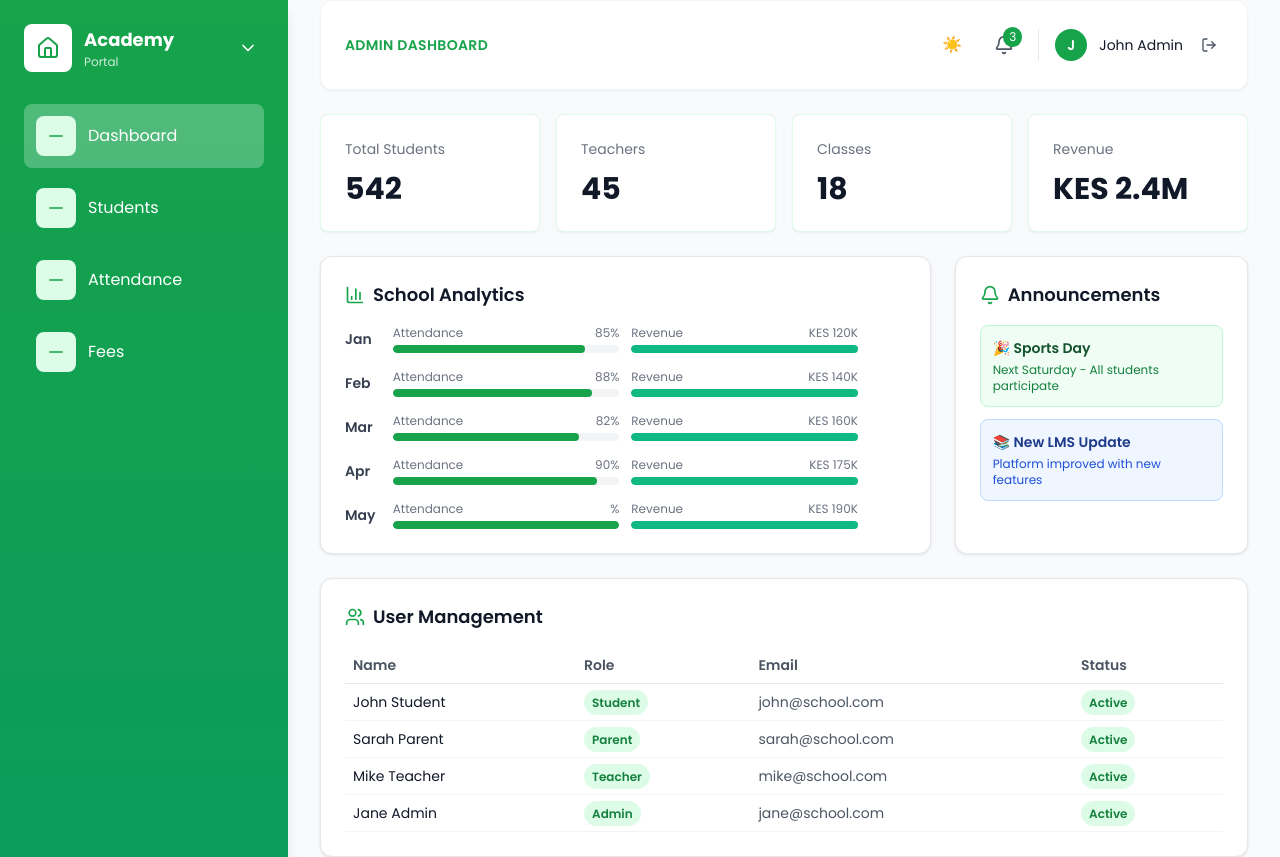
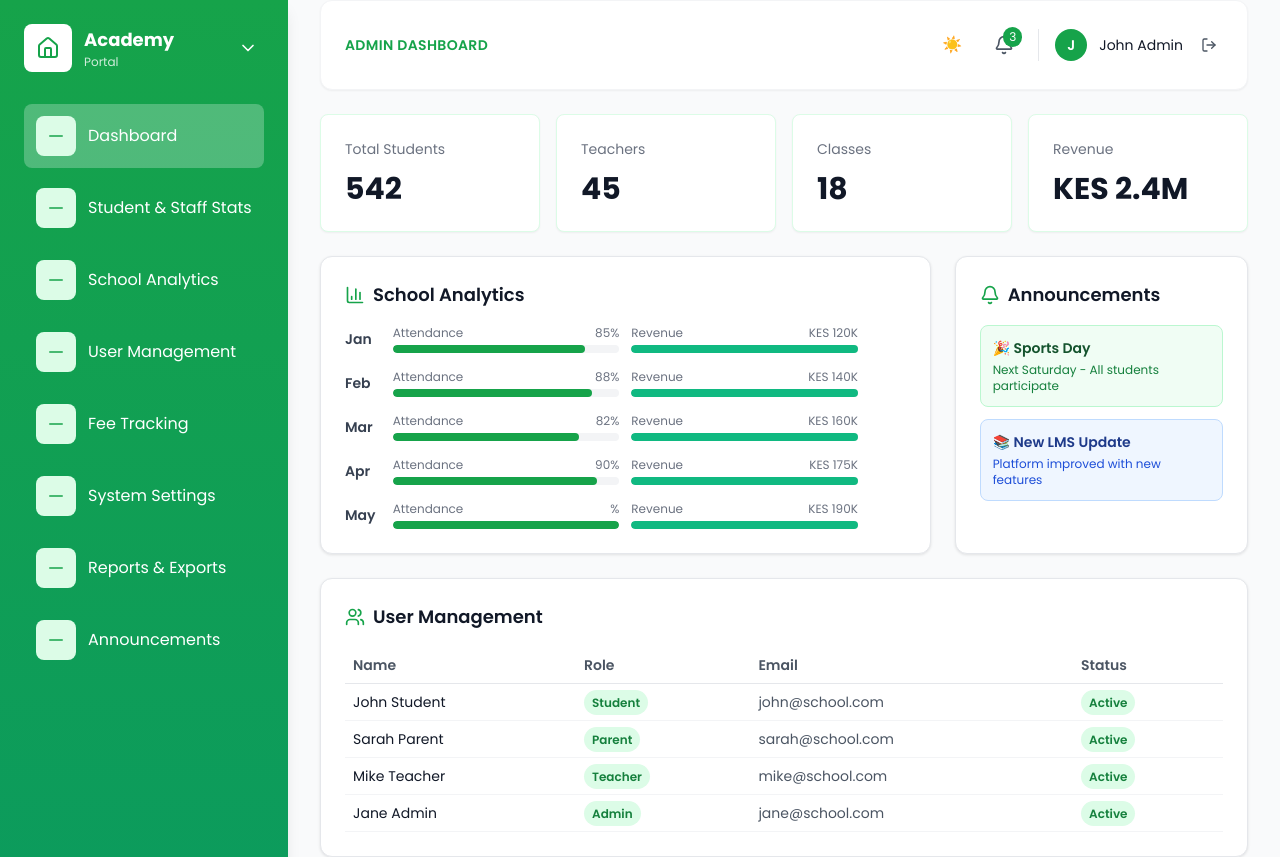
Before and after one commit to itaueliud/tstSchoolPortalDemo, a Next.js app: page /admin/dashboard in a window 1280 px wide. Shown: the top 857 px of the page. Built offline with nearby package versions, Linux system fonts and the light colour scheme.

Commit message:
Add role-specific sidebar menu items with demo feature indicators

```diff
--- a/components/Sidebar.tsx
+++ b/components/Sidebar.tsx
@@ -9,17 +9,67 @@ const Icon = ({ children }: { children: React.ReactNode }) => (
   <div className="w-10 h-10 rounded-lg flex items-center justify-center bg-green-100 text-green-600">{children}</div>
 )
 
+const getRoleMenuItems = (role: string) => {
+  const baseItem = { label: 'Dashboard', href: `/${role}/dashboard`, demo: false }
+
+  switch(role) {
+    case 'admin':
+      return [
+        baseItem,
+        { label: 'Student & Staff Stats', href: '#', demo: true },
+        { label: 'School Analytics', href: '#', demo: true },
+        { label: 'User Management', href: '#', demo: true },
+        { label: 'Fee Tracking', href: '#', demo: true },
+        { label: 'System Settings', href: '#', demo: true },
+        { label: 'Reports & Exports', href: '#', demo: true },
+        { label: 'Announcements', href: '#', demo: true },
+      ]
+    case 'teacher':
+      return [
+        baseItem,
+        { label: 'Class Management', href: '#', demo: true },
+        { label: 'Attendance Marking', href: '#', demo: true },
+        { label: 'Assignments & Notes', href: '#', demo: true },
+        { label: 'Grade Submission', href: '#', demo: true },
+        { label: 'Performance Analytics', href: '#', demo: true },
+        { label: 'Messaging', href: '#', demo: true },
+      ]
+    case 'student':
+      return [
+        baseItem,
+        { label: 'Timetable', href: '#', demo: true },
+        { label: 'Assignments & LMS', href: '#', demo: true },
+        { label: 'Exam Results', href: '#', demo: true },
+        { label: 'Attendance', href: '#', demo: true },
+        { label: 'Fee Balance', href: '#', demo: true },
+        { label: 'Notifications', href: '#', demo: true },
+      ]
+    case 'parent':
+      return [
+        baseItem,
+        { label: 'Academic Progress', href: '#', demo: true },
+        { label: 'Attendance Reports', href: '#', demo: true },
+        { label: 'Fee Payment', href: '#', demo: true },
+        { label: 'Teacher Communication', href: '#', demo: true },
+        { label: 'School Announcements', href: '#', demo: true },
+      ]
+    default:
+      return [baseItem]
+  }
+}
+
 export default function Sidebar({ role }: { role: string }) {
   const router = useRouter()
   const [isOpen, setIsOpen] = useState(true)
   const [isMobileOpen, setIsMobileOpen] = useState(false)
+  const [demoModal, setDemoModal] = useState<string | null>(null)
 
-  const items = [
-    { label: 'Dashboard', href: `/${role}/dashboard` },
-    { label: 'Students', href: `/${role}/students` },
-    { label: 'Attendance', href: `/${role}/attendance` },
-    { label: 'Fees', href: `/${role}/fees` },
-  ]
+  const items = getRoleMenuItems(role)
+
+  const handleDemoFeatureClick = (label: string) => {
+    setDemoModal(label)
+    setTimeout(() => setDemoModal(null), 3000)
+  }
 
   return (
     <>
@@ -37,6 +87,14 @@ export default function Sidebar({ role }: { role: string }) {
           className="md:hidden fixed inset-0 bg-black/50 z-30"
           onClick={() => setIsMobileOpen(false)}
         />
+      )}
+
+      {/* Demo Feature Toast */}
+      {demoModal && (
+        <div className="fixed bottom-4 left-4 md:left-auto md:right-4 z-50 bg-green-600 text-white px-4 py-3 rounded-lg shadow-lg max-w-xs animate-pulse">
+          <p className="font-semibold">{demoModal}</p>
+          <p className="text-sm text-green-100">This is a demo feature. Coming soon in the live system!</p>
+        </div>
       )}
 
       {/* Sidebar */}
@@ -75,8 +133,29 @@ export default function Sidebar({ role }: { role: string }) {
         </div>
 
         {/* Navigation */}
-        <nav className="space-y-2 flex-1">
+        <nav className="space-y-2 flex-1 overflow-y-auto">
           {items.map((it) => (
+            it.demo ? (
+              <button
+                key={it.label}
+                onClick={() => {
+                  handleDemoFeatureClick(it.label)
+                  setIsMobileOpen(false)
+                }}
+                className="w-full flex items-center gap-3 p-3 rounded-lg transition-colors hover:bg-white/15 text-left"
+              >
+                <Icon>
+                  <svg width="18" height="18" viewBox="0 0 24 24" fill="none" stroke="currentColor">
+                    <path d="M3 12h18" strokeWidth="2" />
+                  </svg>
+                </Icon>
+                <span className={`font-medium transition-opacity ${
+                  isOpen ? 'opacity-100' : 'opacity-0 hidden'
+                }`}>
+                  {it.label}
+                </span>
+              </button>
+            ) : (
               <Link
                 key={it.href}
                 href={it.href}
@@ -98,6 +177,7 @@ export default function Sidebar({ role }: { role: string }) {
                   {it.label}
                 </span>
               </Link>
+            )
           ))}
         </nav>
 
```
Lines whose indentation alone changed are shown as unchanged.
